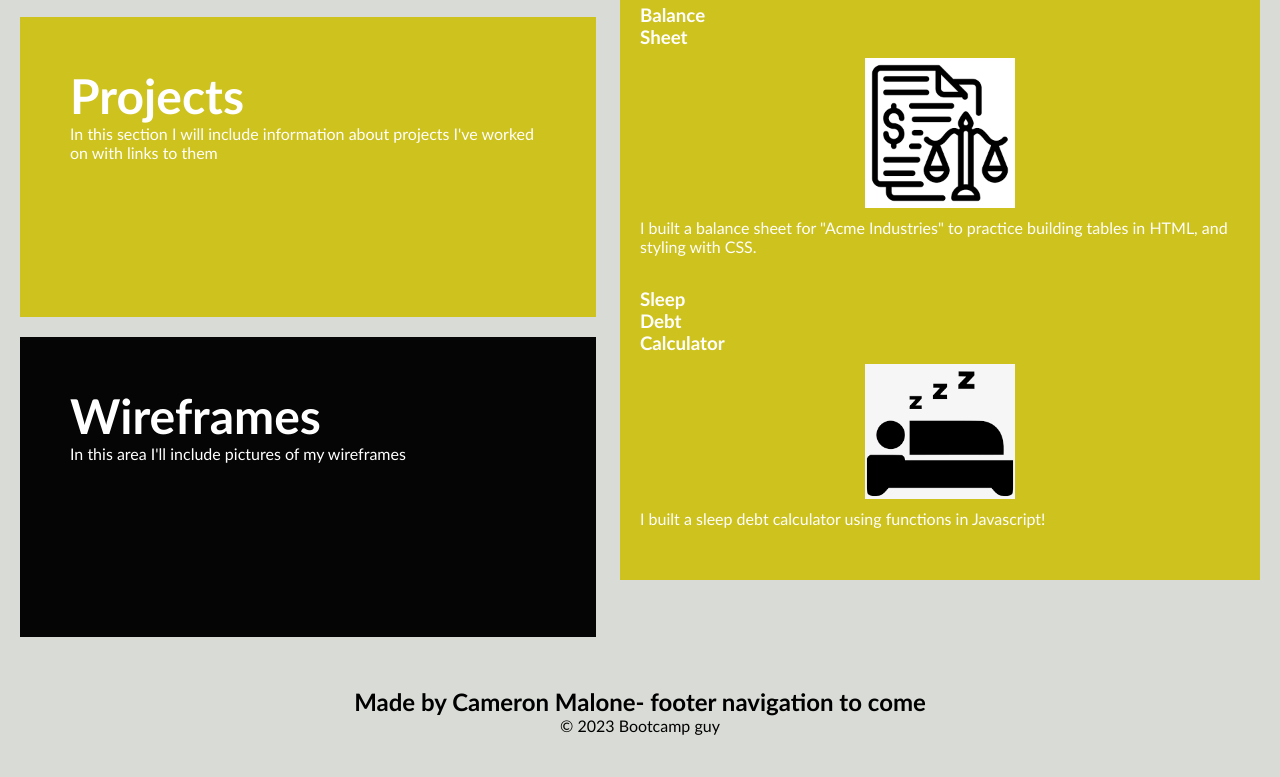
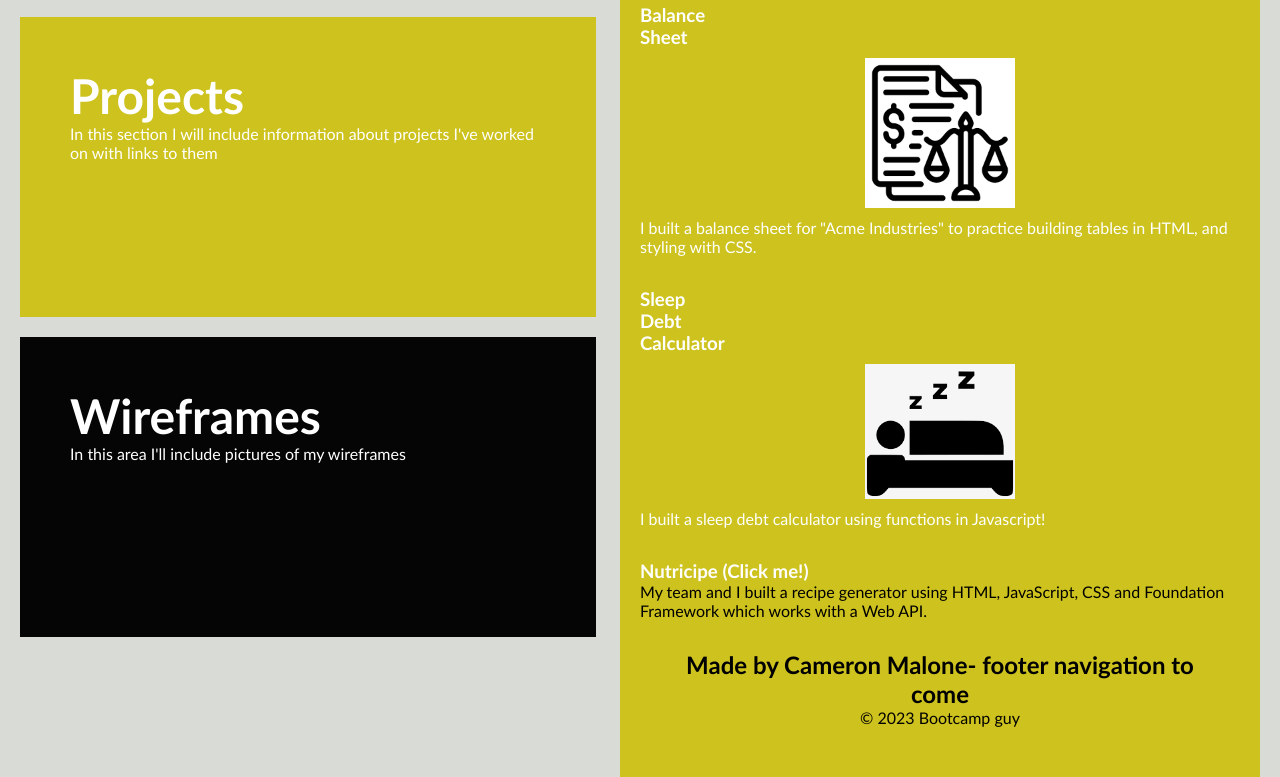
Before and after one commit to cam273364/cam273364.github.io, a plain HTML site: page index.html in a window 1280 px wide. Shown: the part 1325-2102 px from the top of the page. Drawn offline with Linux system fonts and the light colour scheme.

Commit message:
added nutricipe project

```diff
--- a/index.html
+++ b/index.html
@@ -73,12 +73,20 @@
                 I built a sleep debt calculator using functions in Javascript!
             </p>
         </div>
+        <div class="Nutricipe">
+            <h3><a href="Nutricipe/index.html">Nutricipe (Click me!)</a></h3>
+            <p>
+                My team and I built a recipe generator using HTML, JavaScript, CSS and Foundation Framework which works with a Web API.
+            </p>
     </div>
+<footer>
     <div class="footer">
         <h2>Made by Cameron Malone- footer navigation to come</h2>
         <p>
             &copy; 2023 Bootcamp guy
         </p>
     </div>
+</footer>
+
 </body>
 </html>
```
